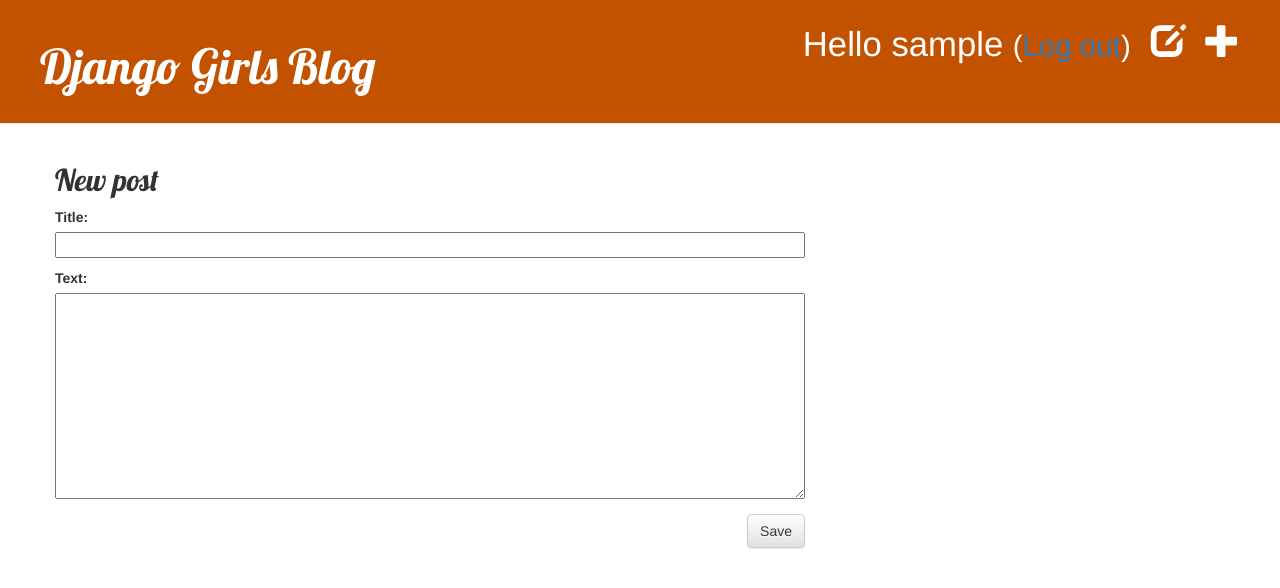
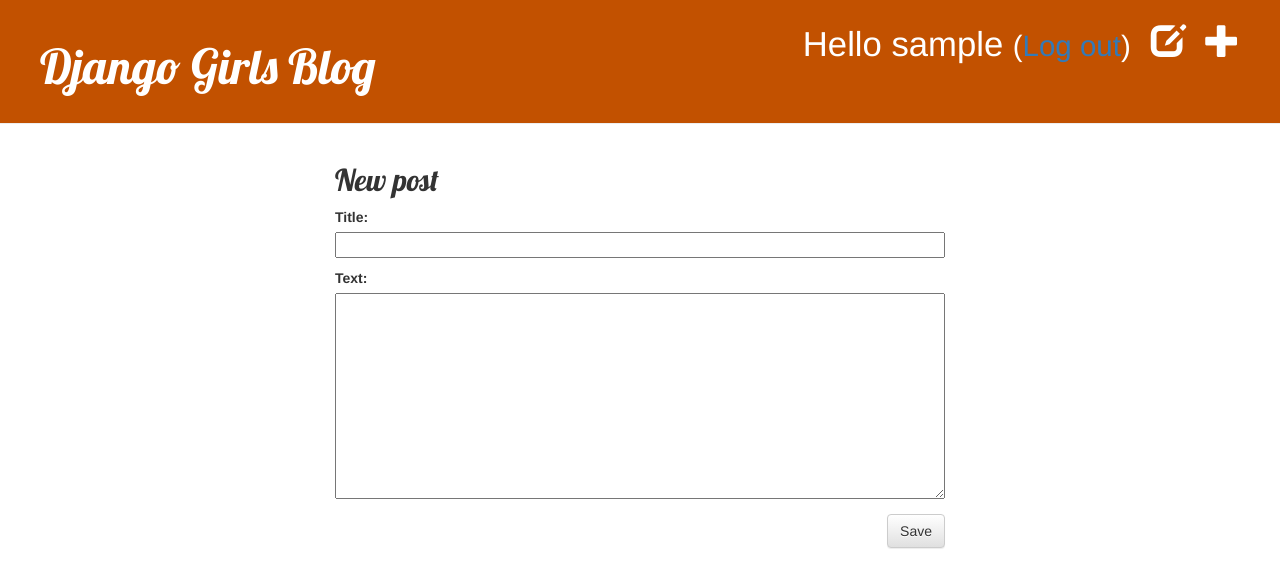
Before and after one commit to EverJYC/blog-coursework, a Django app: page /post/new/ in a window 1280 px wide. Shown: the top 588 px of the page. Run offline with Django 3.2, Linux system fonts and the light colour scheme; the visitor is signed in with stand-in values (Sample User, id 1); some libraries are stand-ins or nearby versions.

Commit message:
post list center

```diff
--- a/blog/templates/blog/base.html
+++ b/blog/templates/blog/base.html
@@ -10,6 +10,7 @@
     <meta charset="UTF-8">
 
 </head>
+
 <body>
     <div class="page-header">
         {% if user.is_authenticated %}
@@ -22,13 +23,13 @@
         <h1><a href="/">Django Girls Blog</a></h1>
     </div>
 
-    <div class="content container">
-        <div class="row">
-            <div class="col-md-8">
-            {% block content %}
-            {% endblock %}
+{#    <div class="content container">#}
+{#        <div class="row">#}
+            <div class="col-md-6 col-md-offset-3" >
+                {% block content %}
+                {% endblock %}
             </div>
-        </div>
-    </div>
+{#        </div>#}
+{#    </div>#}
 </body>
 </html>
```
